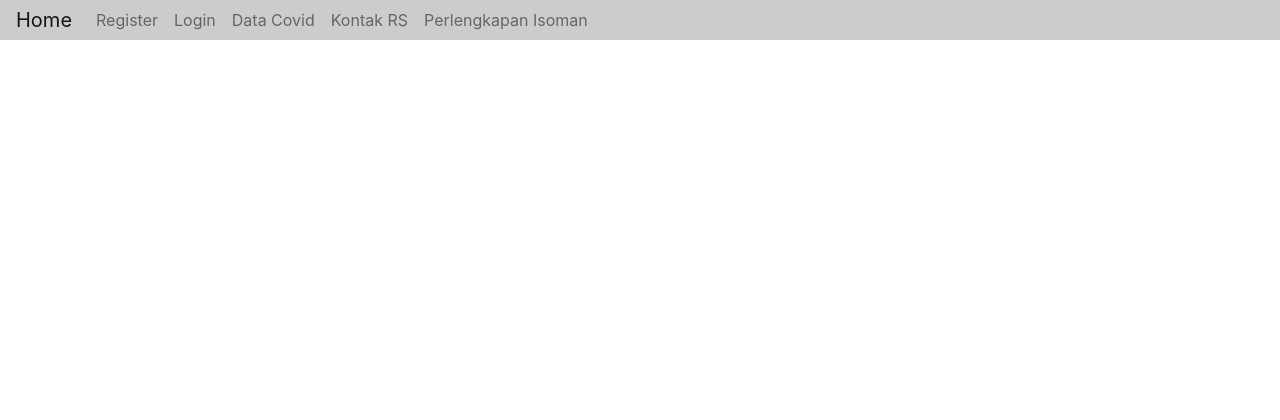
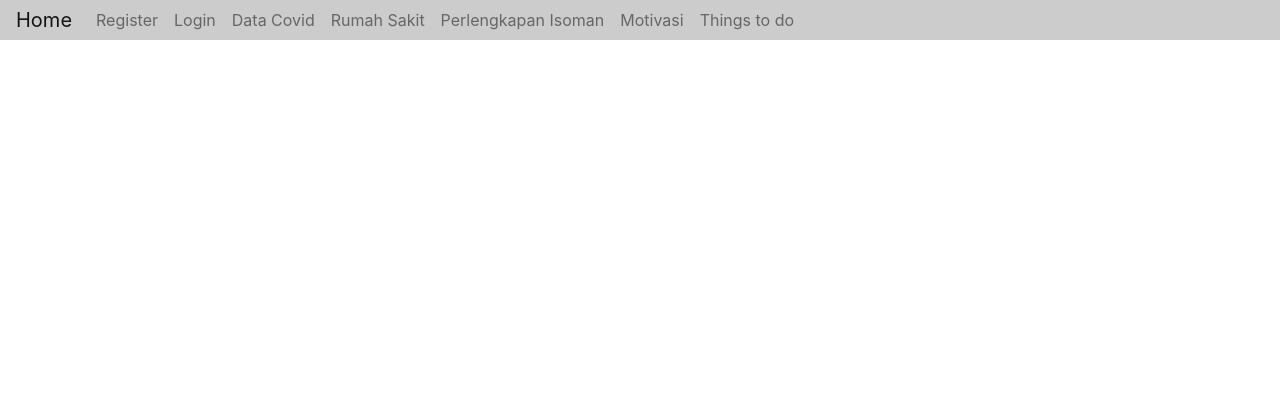
Before and after one commit to MikaSRahwono/COVID19-PBP, a Django app: template home/templates/navbar.html in a window 1280 px wide. Shown: the top 420 px of the page. Run offline with Django 3.2, Linux system fonts and the light colour scheme; the template is opened without the code that fills it, so the values that code supplies are empty; some libraries are stand-ins or nearby versions.

Commit message:
Update navbar.html

```diff
--- a/home/templates/navbar.html
+++ b/home/templates/navbar.html
@@ -24,13 +24,19 @@
             <a class="nav-link" href="../login">Login</a>
           </li>
           <li class="nav-item">
-            <a class="nav-link" href="#">Data Covid</a>
+            <a class="nav-link" href="../data-covid">Data Covid</a>
           </li>
           <li class="nav-item">
-            <a class="nav-link" href="#">Kontak RS</a>
+            <a class="nav-link" href="../hospital">Rumah Sakit</a>
           </li>
           <li class="nav-item">
             <a class="nav-link" href="#">Perlengkapan Isoman</a>
+          </li>
+          <li class="nav-item">
+            <a class="nav-link" href="#">Motivasi</a>
+          </li>
+          <li class="nav-item">
+            <a class="nav-link" href="#">Things to do</a>
           </li>
         </ul>
       </div>
```
